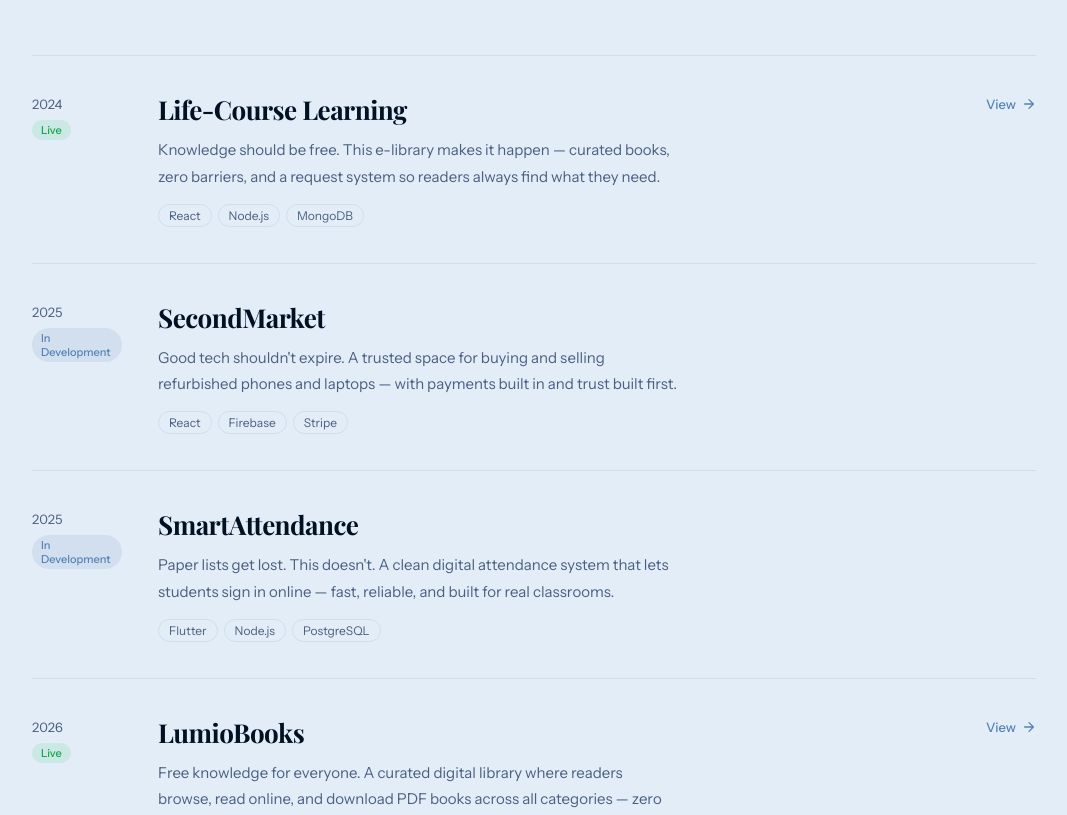
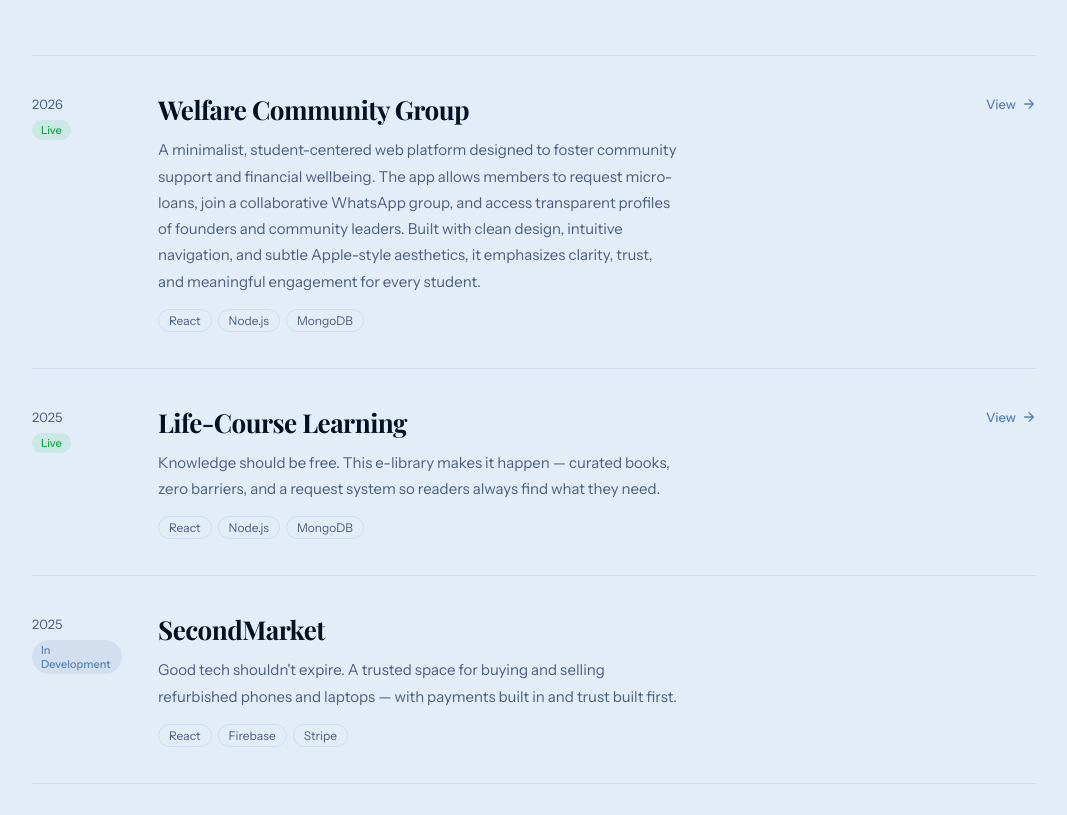
Before and after one commit to brave-0001/Brevian, a React (Create React App) app: page / in a window 1280 px wide. Shown: the part 1870-2685 px from the top of the page, without its empty margins (106-1173 px from the left). Built offline with nearby package versions, Linux system fonts and the light colour scheme; a web font is replaced by a local one.

Commit message:
Update App component and package settings

```diff
--- a/src/App.js
+++ b/src/App.js
@@ -25,13 +25,21 @@ const stack = [
 ];
 
 const projects = [
+    {
+  title:        'Welfare Community Group',
+  description:  'A minimalist, student-centered web platform designed to foster community support and financial wellbeing. The app allows members to request micro-loans, join a collaborative WhatsApp group, and access transparent profiles of founders and community leaders. Built with clean design, intuitive navigation, and subtle Apple-style aesthetics, it emphasizes clarity, trust, and meaningful engagement for every student.',
+  technologies: ['React', 'Node.js', 'MongoDB'],
+  link:         'https://welfare-neon.vercel.app/',
+  status:       'Live',
+  year:         '2026',
+},
   {
     title:        'Life-Course Learning',
     description:  'Knowledge should be free. This e-library makes it happen — curated books, zero barriers, and a request system so readers always find what they need.',
     technologies: ['React', 'Node.js', 'MongoDB'],
     link:         'https://life-course-learning.vercel.app',
     status:       'Live',
-    year:         '2024',
+    year:         '2025',
   },
   {
     title:        'SecondMarket',
```
